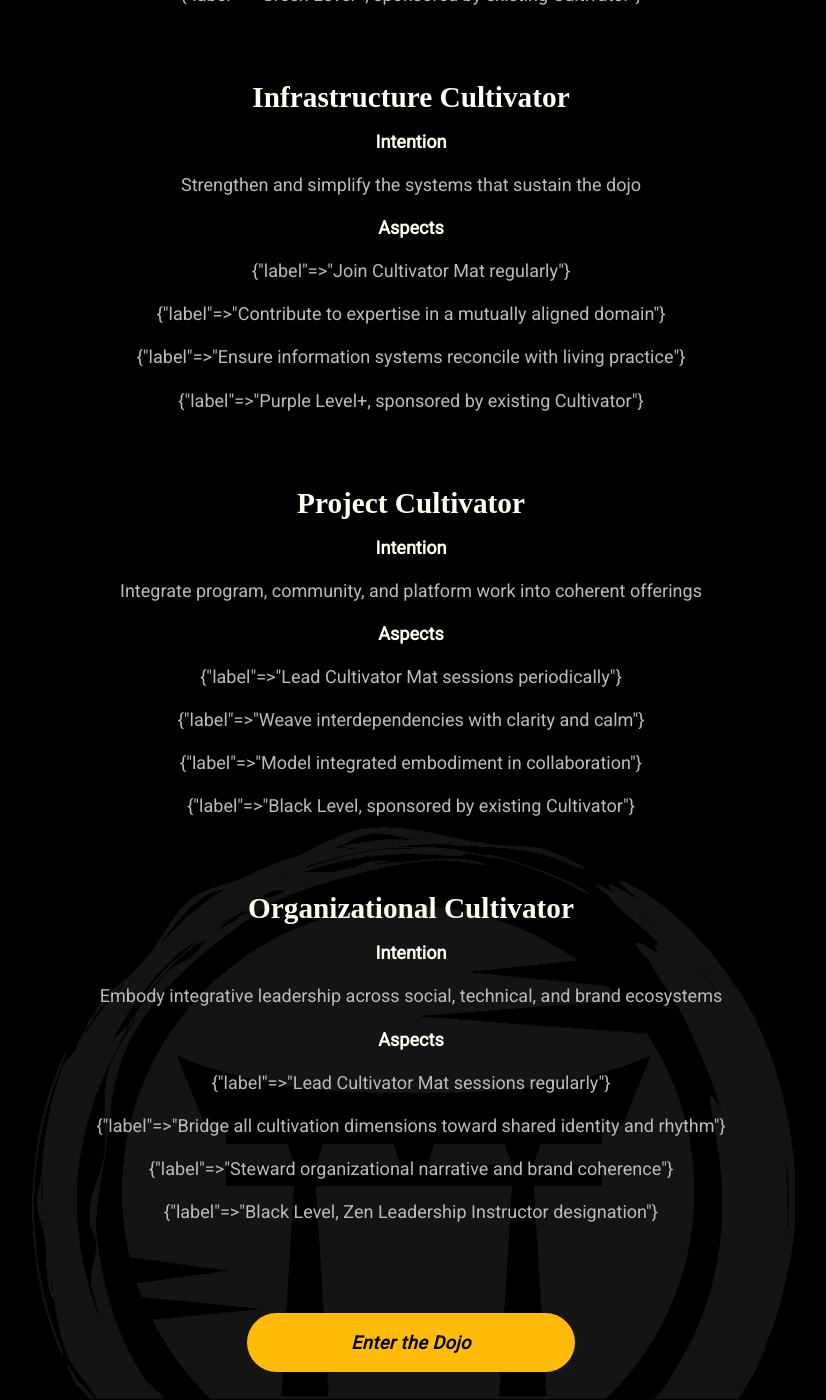
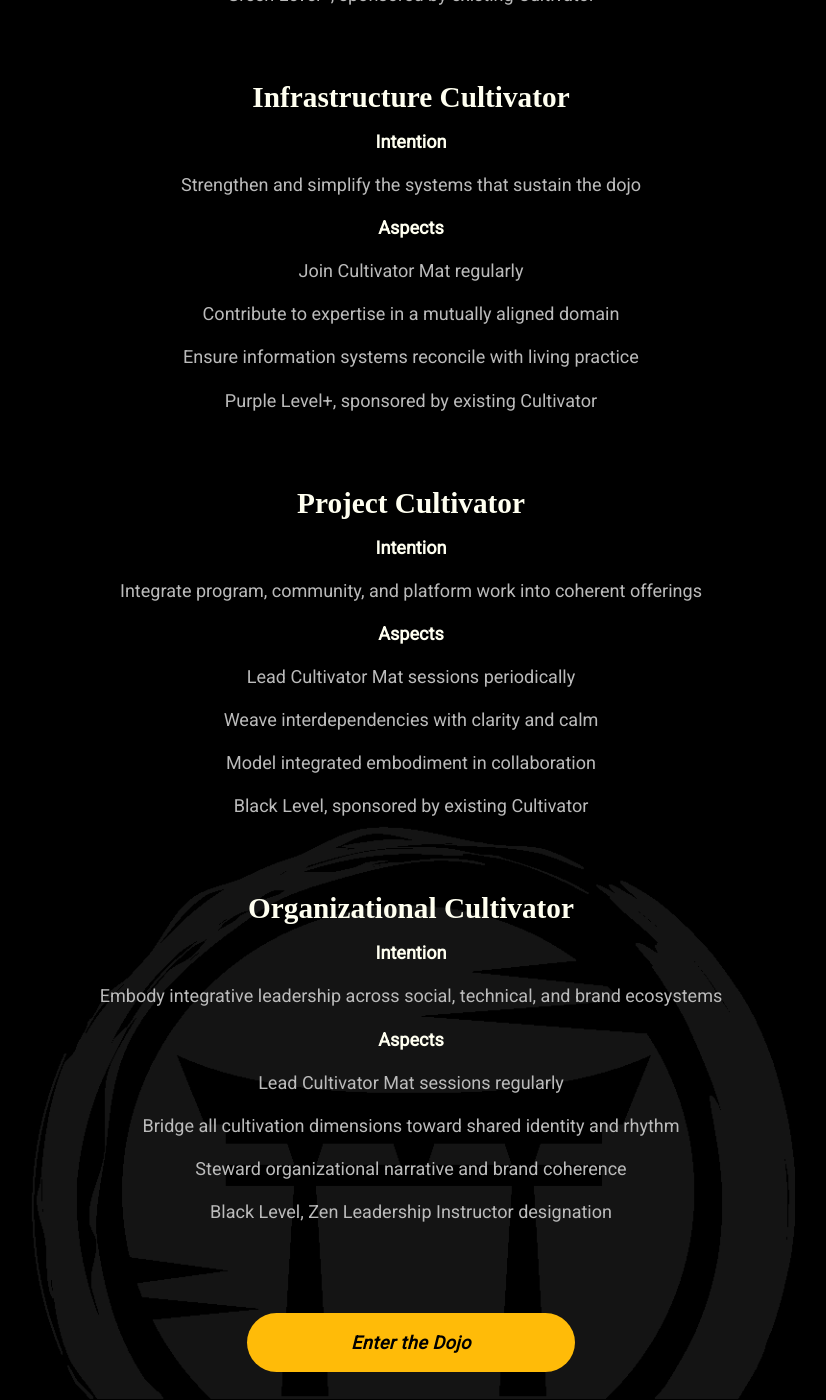
Before and after one commit to mindset-dojo/mindset-dojo.github.io, a Jekyll site: the page built from project.md, in a window 1280 px wide and 1400 px high, scrolled down 1769 px. Shown: the whole window, without its empty margins (229-1055 px from the left). Built offline with Jekyll 4.4.1, drawn with Linux system fonts in a browser that asks for light colours; some web fonts are replaced; some of the changed text lies outside the part shown.

Commit message:
refactor: Coherent flow

```diff
--- a/project.md
+++ b/project.md
@@ -47,7 +47,7 @@ css_id: project
   <p><strong>Intention</strong></p> <p>{{ designation.intention }}</p>
   <p><strong>Aspects</strong></p>
     {% for item in designation.aspects %}
-  <p>{{ item }}</p>
+  <p>{{ item.label }}</p>
     {% endfor %}
   {% endfor %}
 </section>
```
